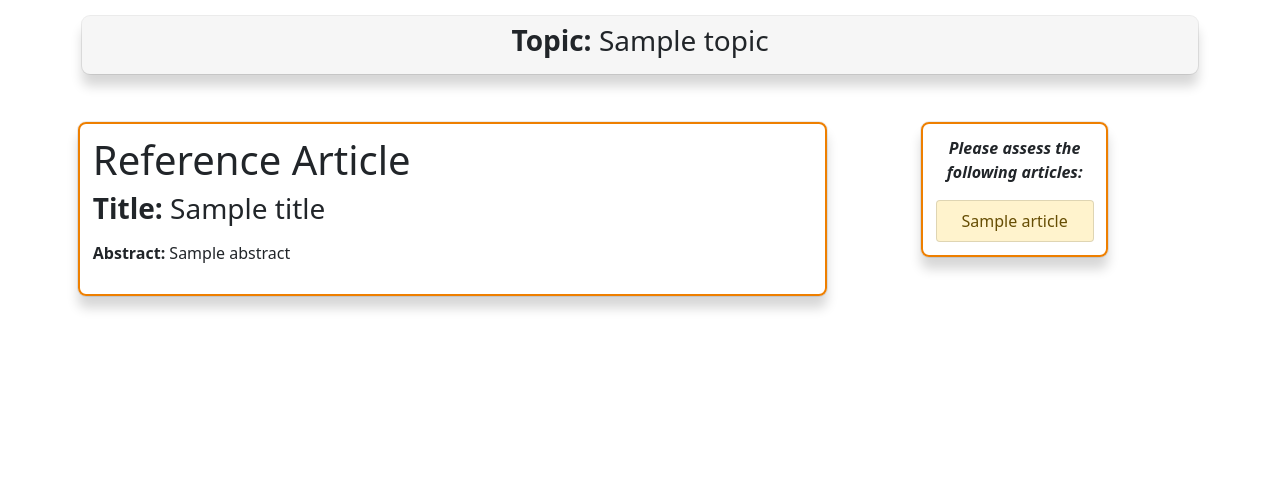
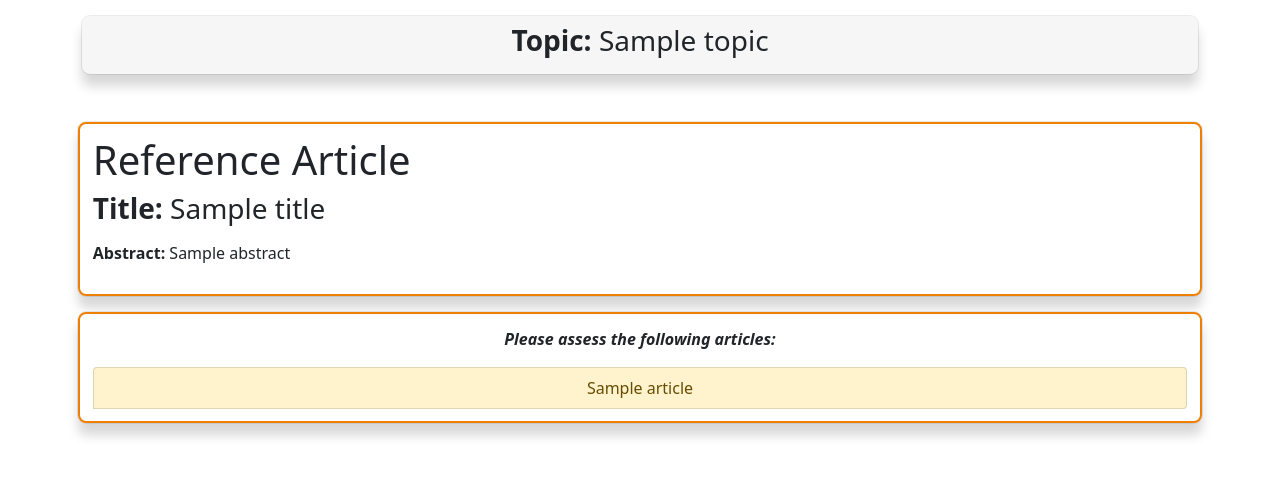
Before and after one commit to zbmed-semtec/TREC-doc-2-doc-relevance, a Flask app: template app/templates/ref_article.html in a window 1280 px wide. Shown: the part 191-668 px from the top of the page. Run offline with Flask 2, Linux system fonts and the light colour scheme; the template is opened without the code that fills it: most values are stand-ins (such as "Sample title", 1, 10 or a date in 2020); parts of the project's set-up code (start-up, migrations or seed data) failed here and were passed over; some libraries are stand-ins or nearby versions.

Commit message:
new layout

```diff
--- a/app/templates/ref_article.html
+++ b/app/templates/ref_article.html
@@ -50,21 +50,30 @@
 			</div>
 		<div class="container" style="margin-top:1.5em; padding: .5em;">
 			<div class="row justify-content-start">
-				<div class="col-8" style="border-style: solid; border-color: #ee7f00; border-width: 2px; border-radius:0.5em; padding: .8em; margin-top: 1em; margin-bottom: auto; box-shadow: 0 12px 12px 0 rgba(0, 0, 0, 0.16), 0 0 0 1px rgba(0, 0, 0, 0.08);">
+				<div class="col-12" style="border-style: solid; border-color: #ee7f00; border-width: 2px; border-radius:0.5em; padding: .8em; margin-top: 1em; margin-bottom: auto; box-shadow: 0 12px 12px 0 rgba(0, 0, 0, 0.16), 0 0 0 1px rgba(0, 0, 0, 0.08);">
 					<h1>Reference Article</h1>
                     <h3 align="justify"><b>Title:</b> {{ title }}</h3>
 					<p style="margin-top: 15px;" align="justify"><b>Abstract:</b> {{ abstract }}
 				</div>
-				<div class="col-2 offset-1" style="border-style:solid; border-color: #ee7f00; border-width: 2px; border-radius:0.5em; padding: .8em; margin-top: 1em; margin-bottom: auto; box-shadow: 0 12px 12px 0 rgba(0, 0, 0, 0.16), 0 0 0 1px rgba(0, 0, 0, 0.08);">
+			</div>
+			<div class="row justify-content-start">
+				<div class="col-12" style="border-style:solid; border-color: #ee7f00; border-width: 2px; border-radius:0.5em; padding: .8em; margin-top: 1em; margin-bottom: auto; box-shadow: 0 12px 12px 0 rgba(0, 0, 0, 0.16), 0 0 0 1px rgba(0, 0, 0, 0.08);">
 					<p align="center"><em><strong>Please assess the following articles:</strong></em></p>
-					<div class="list-group">
-								{%for article in article_list%}
-								{%if submitted  %} <!-- in case this article was already evaluated-->
-								<a href="/{{ topic_id }}/{{ pmid }}/{{ article }}" class="list-group-item list-group-item-action list-group-item-success"><center>{{ article }}</center></a>
-								{%else%}
-								<a href="/{{ topic_id }}/{{ pmid }}/{{ article }}" class="list-group-item list-group-item-action list-group-item-warning"><center>{{ article }}</center></a>
-								{%endif%}
+					<div class="box">
+								{%for article_sublist in article_list%}
+								<div class="list-group list-group-horizontal">
+									{%for article in article_sublist%}
+
+									{%if submitted  %} <!-- in case this article was already evaluated-->
+									<a href="/{{ topic_id }}/{{ pmid }}/{{ article }}" class="list-group-item list-group-item-action list-group-item-success"><center>{{ article }}</center></a></li>
+									{%else%}
+									<a href="/{{ topic_id }}/{{ pmid }}/{{ article }}" class="list-group-item list-group-item-action list-group-item-warning"><center>{{ article }}</center></a></li>
+									{%endif%}
+
+									{%endfor%}
+								</div>
 								{%endfor%}
+					</div>
 					</div>
 				</div>
 			</div>
```
Also changed, not shown: app/templates/article.html (+14 -2 lines).
